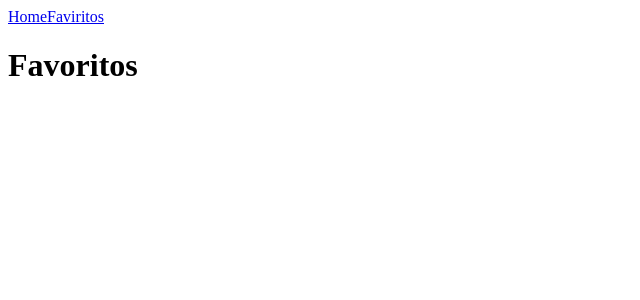
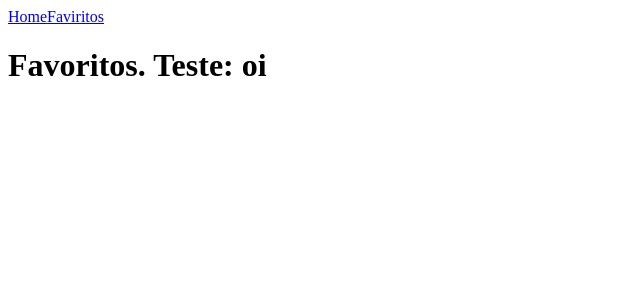
Before and after one commit to Joaolucas00/react-js, a React (Vite) app in the folder cine-tag/: page /favoritos in a window 1280 px wide. Shown: the top 300 px of the page, without its empty margins (0-640 px from the left). Built offline with nearby package versions, Linux system fonts and the light colour scheme.

Commit message:
testando context

```diff
--- a/cine-tag/jsconfig.json
+++ b/cine-tag/jsconfig.json
@@ -2,7 +2,5 @@
     "compilerOptions": {
         "baseUrl": "src"
     },
-    "include": [
-        "src"
-    ]
+    "include": ["src"]
 }
--- a/cine-tag/src/App.jsx
+++ b/cine-tag/src/App.jsx
@@ -1,3 +1,4 @@
+import FavoritoProvider from "./context/FavoritosContext"
 import MenuNavegacao from "./componentes/MenuNavegacao"
 import Favoritos from "./paginas/Favoritos"
 import Home from "./paginas/Home"
@@ -9,10 +10,12 @@ function App() {
   return (
     <BrowserRouter>
     <MenuNavegacao/>
+    <FavoritoProvider>
       <Routes>
-        <Route path="/" element={<Home/>}/>
-        <Route path="/favoritos" element={<Favoritos/>}/>
-      </Routes>
+          <Route path="/" element={<Home/>}/>
+          <Route path="/favoritos" element={<Favoritos/>}/>
+        </Routes>
+    </FavoritoProvider>
     </BrowserRouter>
   )
 }
--- /dev/null
+++ b/cine-tag/src/context/FavoritosContext.jsx
@@ -0,0 +1,14 @@
+import { createContext, useState } from "react"
+
+export const FavoritoContext = createContext()
+
+const FavoritoProvider = ({children}) => {
+    const [teste, setTeste] = useState("oi")
+    return (
+        <FavoritoContext.Provider value={{teste, setTeste}}>
+            {children}
+        </FavoritoContext.Provider>
+    )
+}
+
+export default FavoritoProvider
--- a/cine-tag/src/paginas/Favoritos/index.jsx
+++ b/cine-tag/src/paginas/Favoritos/index.jsx
@@ -1,8 +1,11 @@
+import { FavoritoContext } from "../../context/FavoritosContext"
+import { useContext } from "react"
 
 
 const Favoritos = () => {
+    const {teste, setTeste} = useContext(FavoritoContext)
     return (
-        <h1>Favoritos</h1>
+        <h1>Favoritos. Teste: {teste}</h1>
     )
 }
 
```
